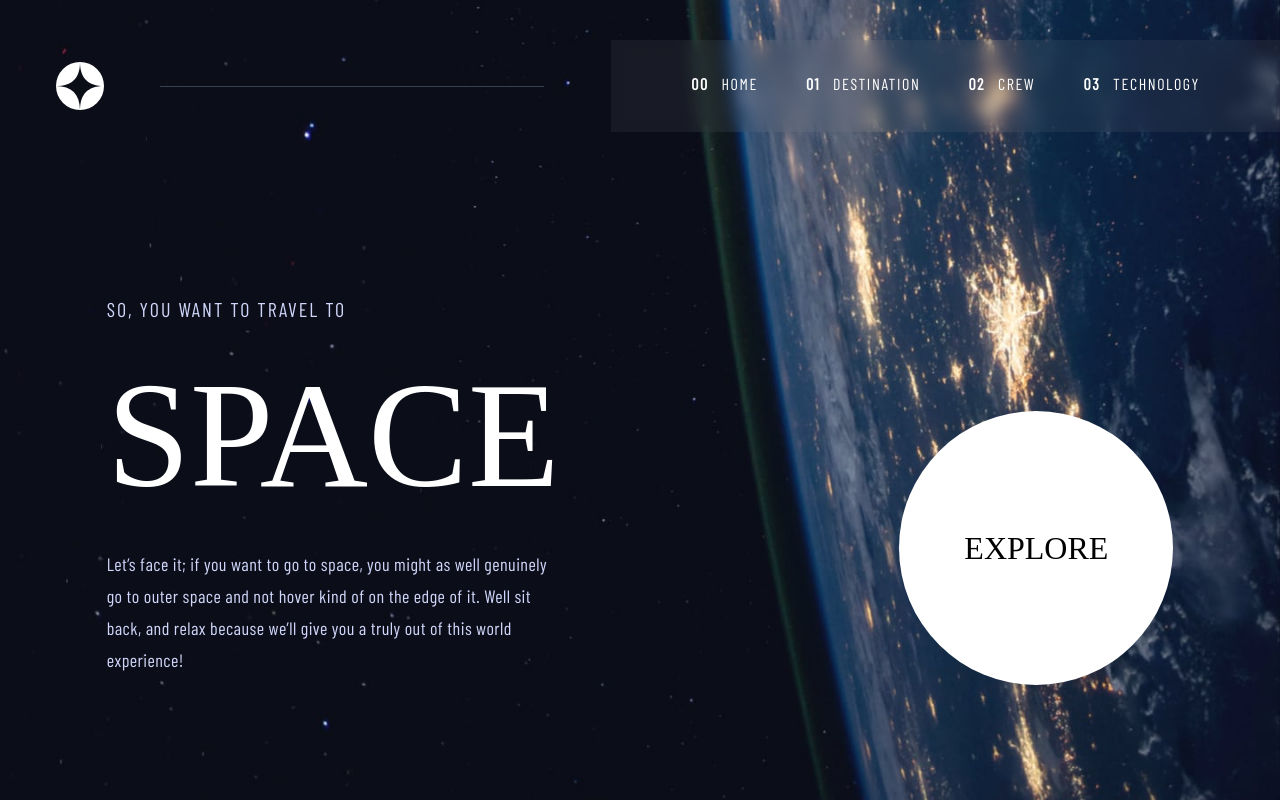
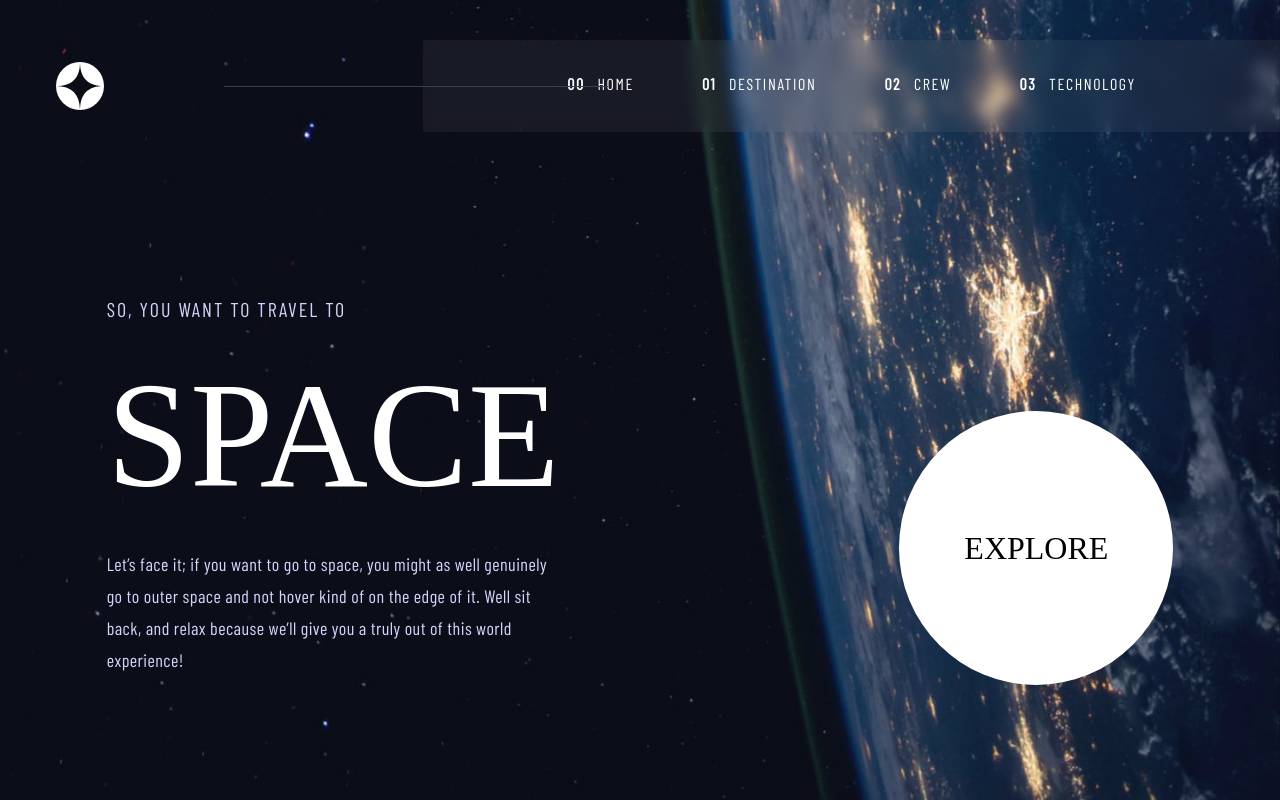
Before and after one commit to Renz757/space-tourism, a React (Vite) app: page / in a window 1280 px wide. Built offline with nearby package versions, Linux system fonts and the light colour scheme; the HTML template or start-up script is replaced by a standard one; a web font is replaced by a local one.

Commit message:
nav padding adjustments

```diff
--- a/src/components/Nav.tsx
+++ b/src/components/Nav.tsx
@@ -2,21 +2,21 @@ const Nav = () => {
     return (
         <>
             {/* <nav className='flex justify-between mt-10 items-center fixed z-20 w-full'> */}
-            <nav className='flex fixed z-10 w-full justify-between items-center p-10 md:p-0 lg:mt-10'>
+            <nav className='flex fixed z-20 w-full justify-between items-center md:p-0 lg:mt-10'>
                 {/* logo */}
                 <div className="md:ml-14">
                     <img src='../../assets/shared/logo.svg' />
                 </div>
 
                 {/* nav line */}
-                <div className="hidden lg:inline-block h-[0.5px] w-96 bg-gray-700 absolute left-40 z-30">
+                <div className="hidden lg:inline-block h-[1px] w-96 bg-gray-700 absolute left-56 z-30">
 
                 </div>
                 {/* nav items */}
                 <ul className='
                     hidden text-white tracking-widest
-                    md:flex md:bg-[#151923] md:space-x-6 md:px-20 font-barlow
-                    lg:px-54 lg:bg-[#979797] lg:space-x-12 lg:bg-opacity-10 lg:backdrop-blur
+                    md:flex md:bg-[#151923] md:gap-5 md:px-20 font-barlow
+                    lg:px-36 lg:bg-[#979797] lg:space-x-12 lg:bg-opacity-10 lg:backdrop-blur
                 '>
                     <li className="py-8 cursor-pointer border-b-4 border-tropicalBlue border-opacity-0 hover:border-white transition ease-in-out delay-75"><span className="hidden lg:inline-block font-barlow font-bold mr-2">00</span> HOME</li>
                     <li className="py-8 cursor-pointer border-b-4 border-tropicalBlue border-opacity-0 hover:border-white transition ease-in-out delay-75"><span className="hidden lg:inline-block font-barlow font-bold mr-2">01</span> DESTINATION</li>
```
